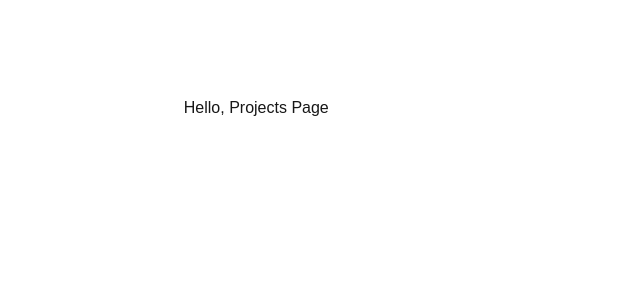
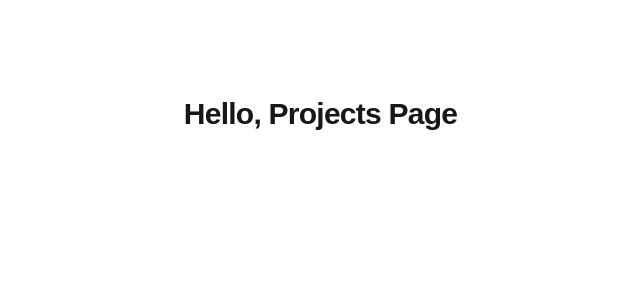
Before and after one commit to Justin-Bento/farah-hakimpour, a Next.js app: page /projects in a window 1280 px wide. Shown: the top 300 px of the page, without its empty margins (167-807 px from the left). Built offline with nearby package versions, Linux system fonts and the light colour scheme.

Commit message:
Added default styles for the heading one to show its improtances within the hirearchy

```diff
--- a/src/app/(frontend)/about/page.tsx
+++ b/src/app/(frontend)/about/page.tsx
@@ -3,7 +3,7 @@ import React from 'react'
 export default function page() {
   return (
     <main className="max-w-prose mx-auto mt-24">
-      <h1 className="">Hello, About Page</h1>
+      <h1 className="text-3xl font-bold tracking-tight">Hello, About Page</h1>
     </main>
   )
 }
--- a/src/app/(frontend)/contact/page.tsx
+++ b/src/app/(frontend)/contact/page.tsx
@@ -3,7 +3,7 @@ import React from 'react'
 export default function page() {
   return (
     <main className="max-w-prose mx-auto mt-24">
-      <h1 className="">Hello, Contact Page</h1>
+      <h1 className="text-3xl font-bold tracking-tight">Hello, Contact Page</h1>
     </main>
   )
 }
--- a/src/app/(frontend)/page.tsx
+++ b/src/app/(frontend)/page.tsx
@@ -5,6 +5,7 @@ export default function page() {
   const links = ["home", "about", "projects", "contact"]
   return (
     <main className="max-w-prose mx-auto mt-24">
+      <h1 className="mb-4 text-3xl font-bold tracking-tight">Hello, Home Page.</h1>
       <nav>
         <ul className="list-disc">
           {links.map((link) => {
--- a/src/app/(frontend)/projects/page.tsx
+++ b/src/app/(frontend)/projects/page.tsx
@@ -3,7 +3,7 @@ import React from 'react'
 export default function page() {
   return (
     <main className="max-w-prose mx-auto mt-24">
-      <h1 className="">Hello, Projects Page</h1>
+      <h1 className="text-3xl font-bold tracking-tight">Hello, Projects Page</h1>
     </main>
   )
 }
```
